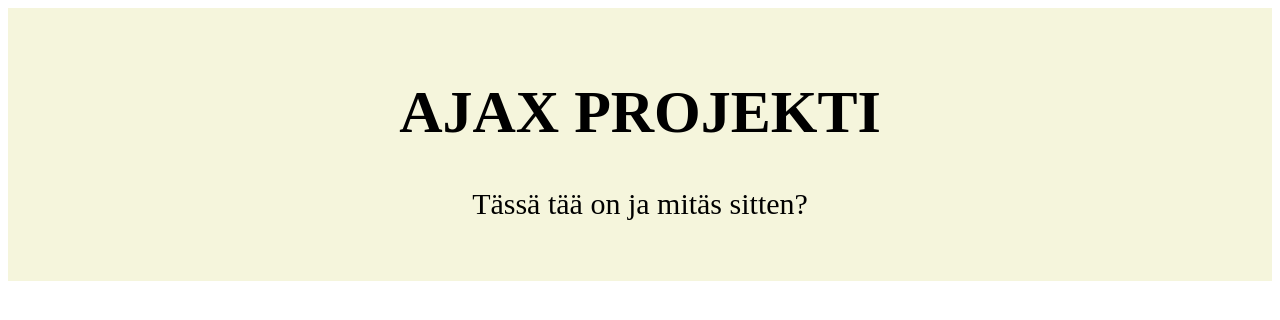
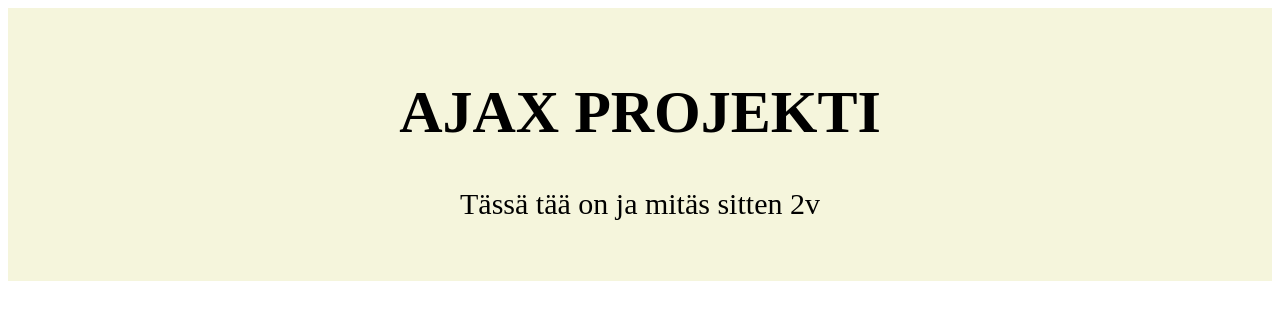
Before and after one commit to daniellkotov/AJAX, a plain HTML site: page index.html in a window 1280 px wide. Drawn offline with Linux system fonts and the light colour scheme.

Commit message:
Update test
tää on testi

```diff
--- a/index.html
+++ b/index.html
@@ -4,7 +4,7 @@
 
 <div class="header">
     <h1>AJAX PROJEKTI</h1>
-    <p>Tässä tää on ja mitäs sitten?</p>
+    <p>Tässä tää on ja mitäs sitten 2v</p>
 </div>
 
 <body>
```
